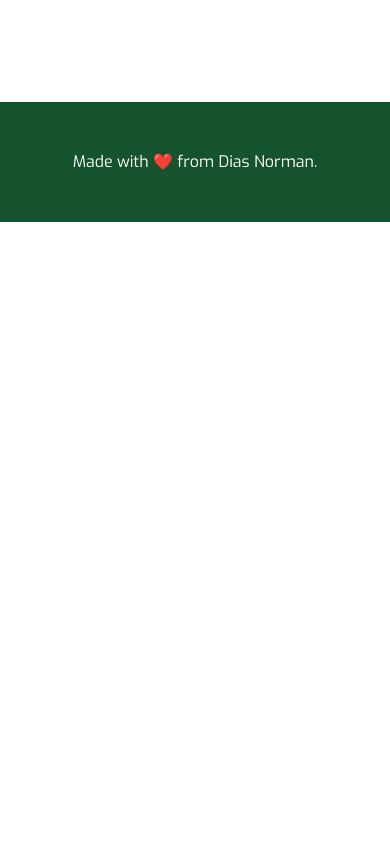
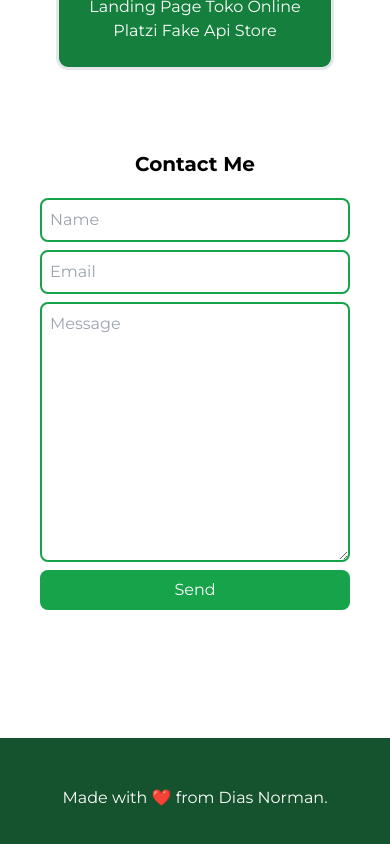
Before and after one commit to diasoy/xxyyzz, a React (Vite) app: page / in a window 390 px wide. Shown: the part 3783-4627 px from the top of the page. Before the commit the page ends 4005 px from the top, so only its background shows below. Built offline with nearby package versions, Linux system fonts and the light colour scheme.

Commit message:
[ADD] Contact component

```diff
--- a/index.html
+++ b/index.html
@@ -9,11 +9,11 @@
   <link rel="preconnect" href="https://fonts.googleapis.com">
   <link rel="preconnect" href="https://fonts.gstatic.com" crossorigin>
   <link
-    href="https://fonts.googleapis.com/css2?family=Comfortaa:wght@300..700&family=Exo:ital,wght@0,100..900;1,100..900&family=Roboto:ital,wght@0,100;0,300;0,400;0,500;0,700;0,900;1,100;1,300;1,400;1,500;1,700;1,900&display=swap"
+    href="https://fonts.googleapis.com/css2?family=Comfortaa:wght@300..700&family=Exo:ital,wght@0,100..900;1,100..900&family=Montserrat:ital,wght@0,100..900;1,100..900&family=Roboto:ital,wght@0,100;0,300;0,400;0,500;0,700;0,900;1,100;1,300;1,400;1,500;1,700;1,900&display=swap"
     rel="stylesheet">
   <style>
     body {
-      font-family: 'Exo', sans-serif;
+      font-family: 'Montserrat', sans-serif;
     }
   </style>
 </head>
--- a/src/App.jsx
+++ b/src/App.jsx
@@ -1,4 +1,5 @@
 import AboutHeader from "./components/About/AboutHeader";
+import Contact from "./components/Contact/Contact";
 // import ArticleHeader from "./components/Article/ArticleHeader";
 import Footer from "./components/Footer/Footer";
 import Navbar from "./components/Navbar/Navbar";
@@ -40,6 +41,7 @@ const App = () => {
         <AboutHeader />
         <ProjectHeader />
         {/* <ArticleHeader /> */}
+        <Contact />
         <Footer />
       </div>
     </>
--- a/src/components/About/About.jsx
+++ b/src/components/About/About.jsx
@@ -33,10 +33,10 @@ const About = () => {
     <>
       <div className="bg-zinc-50 dark:bg-zinc-800 text-zinc-900 dark:text-zinc-50">
         <div className="mx-10 lg:mx-24">
-          <h1 className="text-center p-6 font-bold text-lg lg:text-xl">
+          <h1 className="text-center p-6 font-bold text-xl lg:text-2xl">
             About Me
           </h1>
-          <p className="text-sm text-justify">
+          <p className="text-justify">
             Saya merupakan seorang mahasiswa jurusan Sistem Informasi di salah
             satu universitas di Surabaya yaitu UPN Veteran Jawa Timur. Saya
             merupakan mahasiswa prodi Sistem Informasi dan saat ini berada pada
@@ -50,14 +50,14 @@ const About = () => {
             memiliki kemampuan untuk memastikan keterjangkauan (accessibility)
             dan responsivitas pada berbagai perangkat dan browser.
           </p>
-          <h1 className="mt-10 text-center text-lg mb-4 font-bold">
+          <h1 className="mt-10 text-lg mb-4 font-bold">
             Activities during my college years
           </h1>
           <div>
             <h1 className="underline underline-offset-4 font-bold">
               Volunteer
             </h1>
-            <ul className="flex flex-col mx-10 gap-10 md:grid md:grid-cols-2 lg:grid-cols-3">
+            <ul className="flex flex-col mx-10 gap-2 md:grid md:grid-cols-2 lg:grid-cols-3">
               <li className="list-disc">
                 <h1 className="text-sm">FANTASTIS</h1>
                 <img
@@ -101,7 +101,7 @@ const About = () => {
 
           <div className="mt-12">
             <h1 className="underline underline-offset-4 font-bold">Course</h1>
-            <ul className="flex flex-col gap-10 md:grid md:grid-cols-2 lg:grid-cols-3">
+            <ul className="flex mt-4 flex-col gap-10 md:grid md:grid-cols-2 lg:grid-cols-3">
               <li className="">
                 <img
                   src={dasarProyek}
--- /dev/null
+++ b/src/components/Contact/Contact.jsx
@@ -0,0 +1,43 @@
+const Contact = () => {
+  return (
+    <>
+      <div className="mt-20 flex flex-col justify-center items-center">
+        <h1 className="font-bold text-xl">Contact Me</h1>
+        <form
+          action=""
+          className="flex flex-col w-full px-10 md:px-52 justify-center gap-2 mt-5"
+        >
+          <input
+            type="text"
+            placeholder="Name"
+            className="border-2 border-green-600 p-2 rounded-lg focus:outline-none text-zinc-950 focus:border-green-500 transition-all ease-in-out duration-300"
+            required
+          />
+          <input
+            type="email"
+            placeholder="Email"
+            className="border-2 border-green-600 p-2 rounded-lg focus:outline-none text-zinc-950 focus:border-green-500 transition-all ease-in-out duration-300"
+            required
+          />
+          <textarea
+            name=""
+            id=""
+            cols="30"
+            rows="10"
+            placeholder="Message"
+            className="border-2 border-green-600 p-2 rounded-lg focus:outline-none text-zinc-950 focus:border-green-500 transition-all ease-in-out duration-300"
+            required
+          ></textarea>
+          <input
+            type="submit"
+            value="Send"
+            className="bg-green-600 text-white p-2 rounded-lg hover:bg-green-500 cursor-pointer transition-all ease-in-out duration-300
+                    transform hover:scale-105"
+          />
+        </form>
+      </div>
+    </>
+  );
+};
+
+export default Contact;
--- a/src/components/Navbar/Navbar.jsx
+++ b/src/components/Navbar/Navbar.jsx
@@ -1,5 +1,5 @@
 /* eslint-disable react/prop-types */
-import { Moon, SunDim } from "@phosphor-icons/react";
+import { Moon, SunDim, WhatsappLogo } from "@phosphor-icons/react";
 import { useState } from "react";
 import { Link } from "react-router-dom";
 
@@ -68,7 +68,7 @@ const Navbar = ({ theme, setTheme }) => {
                 to="/about"
                 className="hover:text-zinc-950 dark:hover:text-green-600"
               >
-                About
+                My Activity
               </Link>
               {/* <Link
                 to="/project-experience"
@@ -114,7 +114,7 @@ const Navbar = ({ theme, setTheme }) => {
                 to="/about"
                 className="hover:bg-zinc-50 hover:text-green-700 dark:hover:text-white hover:transition-all hover:ease-in-out dark:hover:bg-green-800 px-3 py-1"
               >
-                About
+                My Activity
               </Link>
               {/* <Link
                 to="/project-experience"
@@ -145,6 +145,13 @@ const Navbar = ({ theme, setTheme }) => {
           </div>
         </div>
       </div>
+
+      <Link to="http://wa.me/+6281934760910" target="_blank" rel="noreferrer">
+        <WhatsappLogo
+          size={56}
+          className="fixed bottom-5 right-5 animate-bounce text-green-400 hover:animate-none hover:cursor-pointer"
+        />
+      </Link>
     </>
   );
 };
--- a/src/components/Project/Qris/Qris.jsx
+++ b/src/components/Project/Qris/Qris.jsx
@@ -28,16 +28,14 @@ const Qris = () => {
           <div className="flex flex-col gap-4 mb-8">
             <h1 className="font-bold text-xl 2xl:text-2xl">QRIS</h1>
             <p className="text-justify text-sm 2xl:text-base">
-              “KiddyLearn Adventures” adalah sebuah aplikasi pembelajaran yang
-              dihadirkan dengan konsep user interface yang menarik dan
-              interaktif, dirancang khusus untuk anak-anak. “KiddyLearn
-              Adventures” adalah aplikasi pembelajaran yang dirancang khusus
-              untuk anak-anak usia dini hingga pra-sekolah. Aplikasi ini akan
-              menawarkan beragam pembelajaran yang menggabungkan permainan,
-              cerita, gambar, dan aktivitas yang menarik. Tujuan utama aplikasi
-              ini adalah untuk membuat pembelajaran menjadi pengalaman yang
-              menyenangkan bagi anak-anak, sehingga mereka lebih termotivasi
-              untuk belajar.
+              QRIS merupakan aplikasi pembayaran dan penyimpanan uang digital
+              yang memungkinkan pengguna untuk melakukan pembayaran dan
+              menyimpan uang secara digital. Aplikasi ini juga memungkinkan
+              pengguna untuk membeli barang dan jasa secara online. Aplikasi ini
+              juga memungkinkan pengguna untuk melihat event yang sedang
+              berlangsung dan juga melihat riwayat event yang sudah selesai.
+              Aplikasi ini juga memungkinkan pengguna untuk melihat profil
+              pengguna dan juga melihat QRIS Merch yang sedang dijual.
             </p>
             <div className="flex flex-col justify-start items-start">
               <h1>Role :</h1>
```
